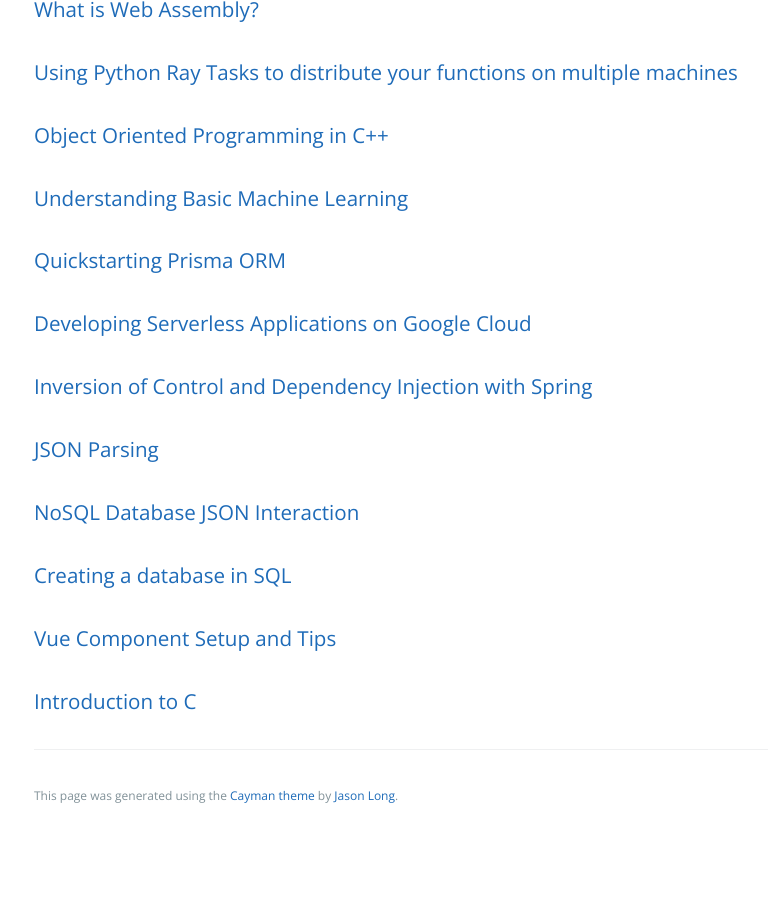
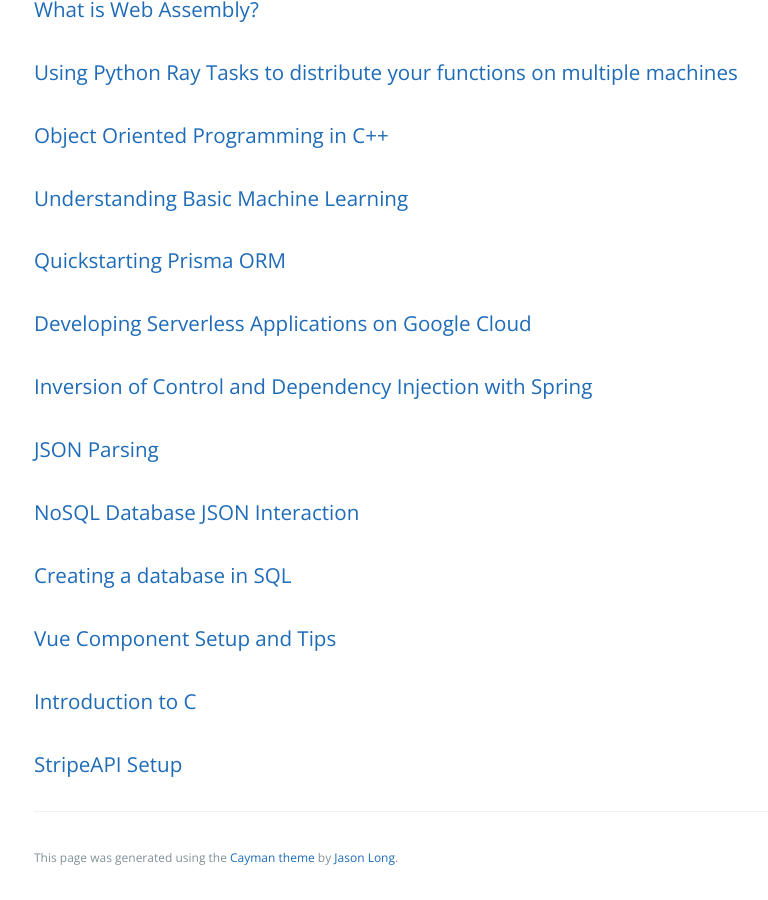
Before and after one commit to learning-software-engineering/learning-software-engineering.github.io, a Jekyll site: the page built from Topics/Tech_Stacks.md, in a window 1280 px wide and 900 px high, scrolled down 4629 px. Shown: the whole window, without its empty margins (190-958 px from the left). Built offline with Jekyll 4.4.1, drawn with Linux system fonts in a browser that asks for light colours; our own code applies the rules of GitHub Pages for plain Markdown files; before the commit the page ends 5467 px from its top, so only the background shows below that.

Commit message:
Update Tech_Stacks.md
added missing link for Stripe API from directory

```diff
--- a/Topics/Tech_Stacks.md
+++ b/Topics/Tech_Stacks.md
@@ -157,3 +157,5 @@
 ### [Vue Component Setup and Tips](./Tech_Stacks/Vue_Component_Setup_and_Tips)
 
 ### [Introduction to C](./Tech_Stacks/C/C_Table_of_Contents.md)
+
+### [StripeAPI Setup](./Tech_Stacks/StripeAPI.md)
```
